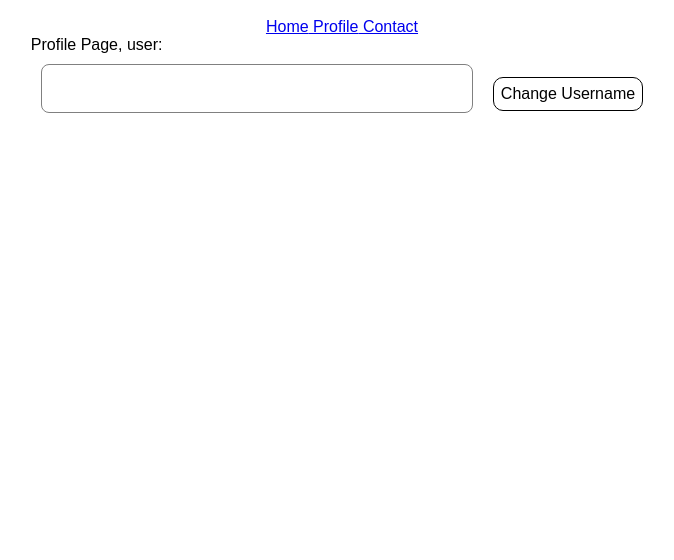
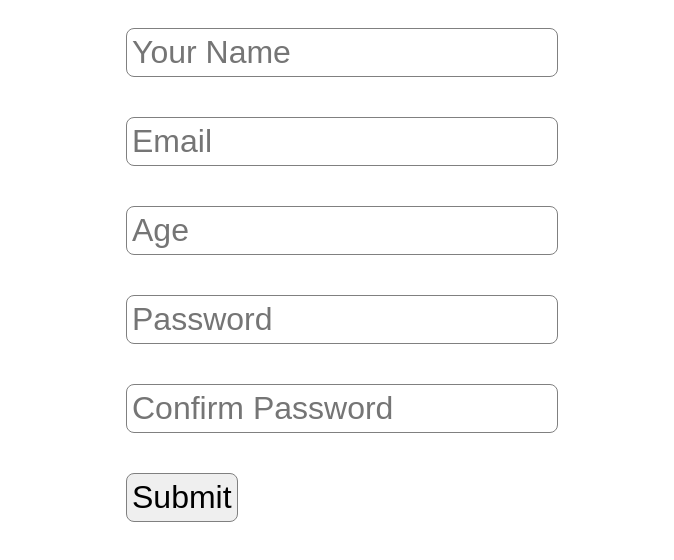
Before and after one commit to aravinth-in/learning-react, a React (Create React App) app: page /profile in a window 1280 px wide. Shown: the top 560 px of the page, without its empty margins (298-972 px from the left). Built offline with nearby package versions, Linux system fonts and the light colour scheme.

Commit message:
Validate form using react hook form, yup

```diff
--- a/package.json
+++ b/package.json
@@ -3,6 +3,7 @@
   "version": "0.1.0",
   "private": true,
   "dependencies": {
+    "@hookform/resolvers": "^5.1.1",
     "@tanstack/react-query": "^5.83.0",
     "@testing-library/dom": "^10.4.0",
     "@testing-library/jest-dom": "^6.6.3",
@@ -11,9 +12,11 @@
     "axios": "^1.10.0",
     "react": "^19.1.0",
     "react-dom": "^19.1.0",
+    "react-hook-form": "^7.60.0",
     "react-router-dom": "^7.7.0",
     "react-scripts": "5.0.1",
-    "web-vitals": "^2.1.4"
+    "web-vitals": "^2.1.4",
+    "yup": "^1.6.1"
   },
   "scripts": {
     "start": "react-scripts start",
--- a/src/App.js
+++ b/src/App.js
@@ -1,32 +1,11 @@
 import './App.css';
-import { BrowserRouter as Router, Routes, Route, useSearchParams } from 'react-router-dom';
-import {Home} from './pages/Home';
-import {Profile} from './pages/Profile';
-import {Contact} from './pages/Contact';
-import {Navbar} from './pages/Navbar';
-import { QueryClient, QueryClientProvider } from '@tanstack/react-query';
+import { Form } from "./components/Form";
 
 function App() {
-  const client = new QueryClient({defaultOptions: {
-    queries : {
-      refetchOnWindowFocus: false,
-    },
-  }
-  });
 
   return (
     <div className="App">
-      <QueryClientProvider client={client}>
-      <Router>
-        <Navbar />
-        <Routes>
-          <Route path='/' element={<Home />} />
-          <Route path='/profile' element={<Profile />} />
-          <Route path='/contact' element={<Contact />} />
-          <Route path='*' element={<h1> Page Not Found</h1>} />
-        </Routes>
-      </Router>
-      </QueryClientProvider>
+      <Form />
     </div>
   );
 }
--- /dev/null
+++ b/src/components/Form.js
@@ -0,0 +1,37 @@
+import { useForm } from "react-hook-form";
+import * as yup from "yup";
+import { yupResolver } from "@hookform/resolvers/yup";
+
+export const Form = () => {
+    const schema = yup.object().shape({
+        fullName : yup.string().required("Full Name is required!"),
+        email : yup.string().email().required(),
+        age : yup.number().positive().integer().min(18).required(),
+        password : yup.string().min(4).max(20).required(),
+        confirmPassword : yup.string().oneOf([yup.ref("password"), null], "Password doesn't match").required()
+    })
+
+    const {register, handleSubmit, formState: {errors}} = useForm({
+        resolver : yupResolver(schema),
+    });
+
+    const onSubmit = (data) => {
+        console.log(data);
+    }
+
+    return (
+        <form onSubmit={handleSubmit(onSubmit)}>
+            <input type="text" placeholder="Your Name" {...register("fullName")} />
+            <p> {errors.fullName?.message} </p>
+            <input type="text" placeholder="Email" {...register("email")} />
+            <p> {errors.email?.message} </p>
+            <input type="number" placeholder="Age" {...register("age")} />
+            <p> {errors.age?.message} </p>
+            <input type="password" placeholder="Password" {...register("password")} />
+            <p> {errors.password?.message} </p>
+            <input type="confirmPassword" placeholder="Confirm Password" {...register("confirmPassword")} />
+            <p> {errors.confirmPassword?.message} </p>
+            <input type="submit" />
+        </form>
+    );
+}
```
Also changed, not shown: 1 other file (tests, documents, lock files or other folders).
